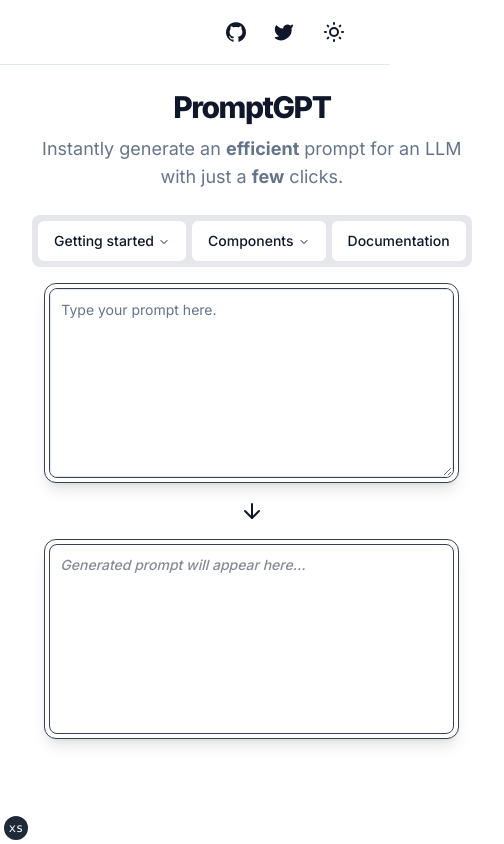
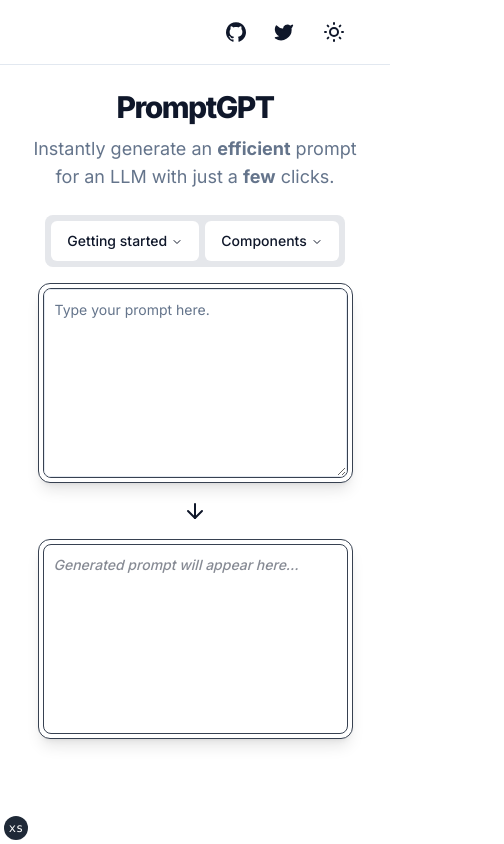
Before and after one commit to arihanv/PromptGPT, a Next.js app: page / in a window 390 px wide. Shown: the whole page, 504 px wide, since content can reach past the window. Built offline with nearby package versions, Linux system fonts and the light colour scheme.

Commit message:
Bug Fixes With Responsiveness

```diff
--- a/app/page.tsx
+++ b/app/page.tsx
@@ -23,7 +23,7 @@ export default function IndexPage() {
           <MiniBar />
         </div>
         <div className="lg:flex-row flex-col flex gap-4 justify-center items-center flex-wrap lg:items-stretch">
-          <div className="bg-white dark:bg-black min-w-[415px] max-h-[500px] lg:min-h-[400px] min-h-[200px] rounded-xl p-1 border border-gray-700 shadow-lg grid">
+          <div className="bg-white dark:bg-black min-w-[315px] max-h-[500px] lg:min-h-[400px] min-h-[200px] rounded-xl p-1 border border-gray-700 shadow-lg grid">
             <div className="h-full w-full rounded-lg border border-gray-700 bg-white dark:bg-black overflow-y-scroll">
               <Textarea
                 className="h-full p-2.5"
@@ -39,7 +39,7 @@ export default function IndexPage() {
             <ArrowDown/>
             </div>
           </div>
-          <div className="bg-white dark:bg-black min-w-[415px] max-h-[500px] lg:min-h-[400px] min-h-[200px] rounded-xl p-1 border border-gray-700 shadow-lg grid">
+          <div className="bg-white dark:bg-black min-w-[315px] max-h-[500px] lg:min-h-[400px] min-h-[200px] rounded-xl p-1 border border-gray-700 shadow-lg grid">
             <div className="h-full w-full rounded-lg border border-gray-700 bg-white dark:bg-black overflow-y-scroll">
               <div className="p-2.5 opacity-50 text-sm italic font-medium">
                 Generated prompt will appear here...
--- a/components/mini-bar.tsx
+++ b/components/mini-bar.tsx
@@ -105,13 +105,6 @@ export function MiniBar() {
             </ul>
           </NavigationMenuContent>
         </NavigationMenuItem>
-        <NavigationMenuItem>
-          <Link href="/" legacyBehavior passHref>
-            <NavigationMenuLink className={navigationMenuTriggerStyle()}>
-              Documentation
-            </NavigationMenuLink>
-          </Link>
-        </NavigationMenuItem>
       </NavigationMenuList>
     </NavigationMenu>
   )
```
